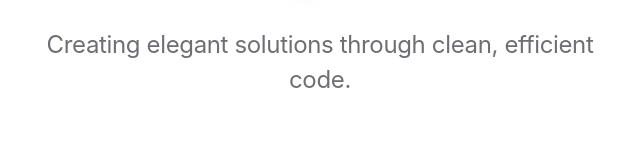
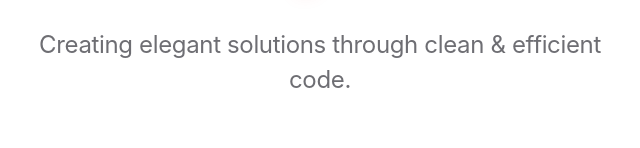
Before and after one commit to tlklein/personal-portfolio-website, a plain HTML site: page index.html in a window 1280 px wide. Shown: the part 420-568 px from the top of the page, without its empty margins (320-960 px from the left). Drawn offline with Linux system fonts and the light colour scheme.

Commit message:
Change hero tagline

```diff
--- a/index.html
+++ b/index.html
@@ -16,7 +16,7 @@
   <section class="hero">
     <p class="hero-eyebrow">Software Developer</p>
     <h1 class="hero-title">Trinity Klein</h1>
-    <p class="hero-subtitle">Creating elegant solutions through clean, efficient code.</p>
+    <p class="hero-subtitle">Creating elegant solutions through clean & efficient code.</p>
   </section>
 
   <section id="work" class="section">
```
